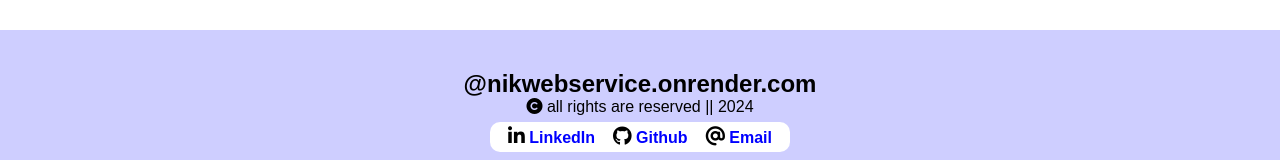
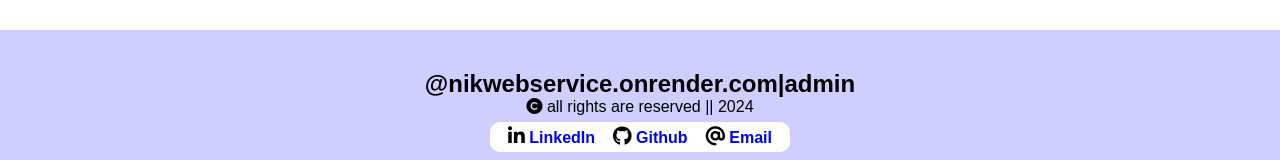
Before and after one commit to nik-89hil/webservice, a React (Vite) app: page / in a window 1280 px wide. Shown: the part 3568-3728 px from the top of the page. Built offline with nearby package versions, Linux system fonts and the light colour scheme; no server answers; a web font is replaced by a local one.

Commit message:
update admin url

```diff
--- a/src/component/Footer.jsx
+++ b/src/component/Footer.jsx
@@ -1,11 +1,12 @@
 import React from 'react'
 import './style/footer.css'
+import {Link} from 'react-router-dom'
 
 const Footer = () => {
   return (
     <>
     <div className="footer-box">
-      <h2><a href="/">@nikwebservice.onrender.com</a></h2>
+      <h2><a href="/">@nikwebservice.onrender.com</a>|<Link to={'/admin'}>admin</Link> </h2>
       <p><i className="fa-solid fa-copyright"></i> all rights are reserved || 2024</p>
       <div className="fot-soci">
         <p><a href="https://www.linkedin.com/in/nik-192002hil/" target='_blank'><i className="fa-brands fa-linkedin-in"></i> LinkedIn</a></p>
```
